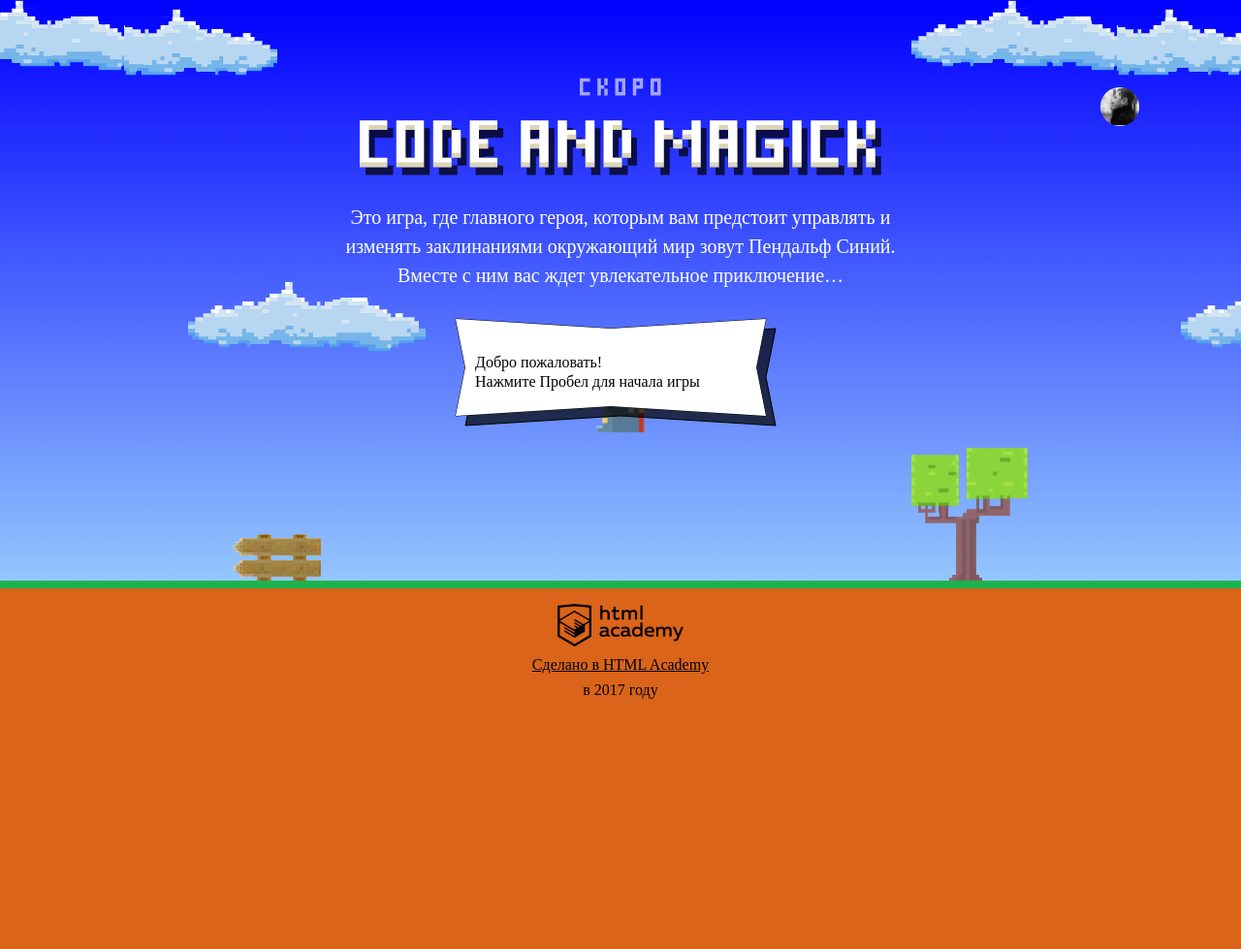
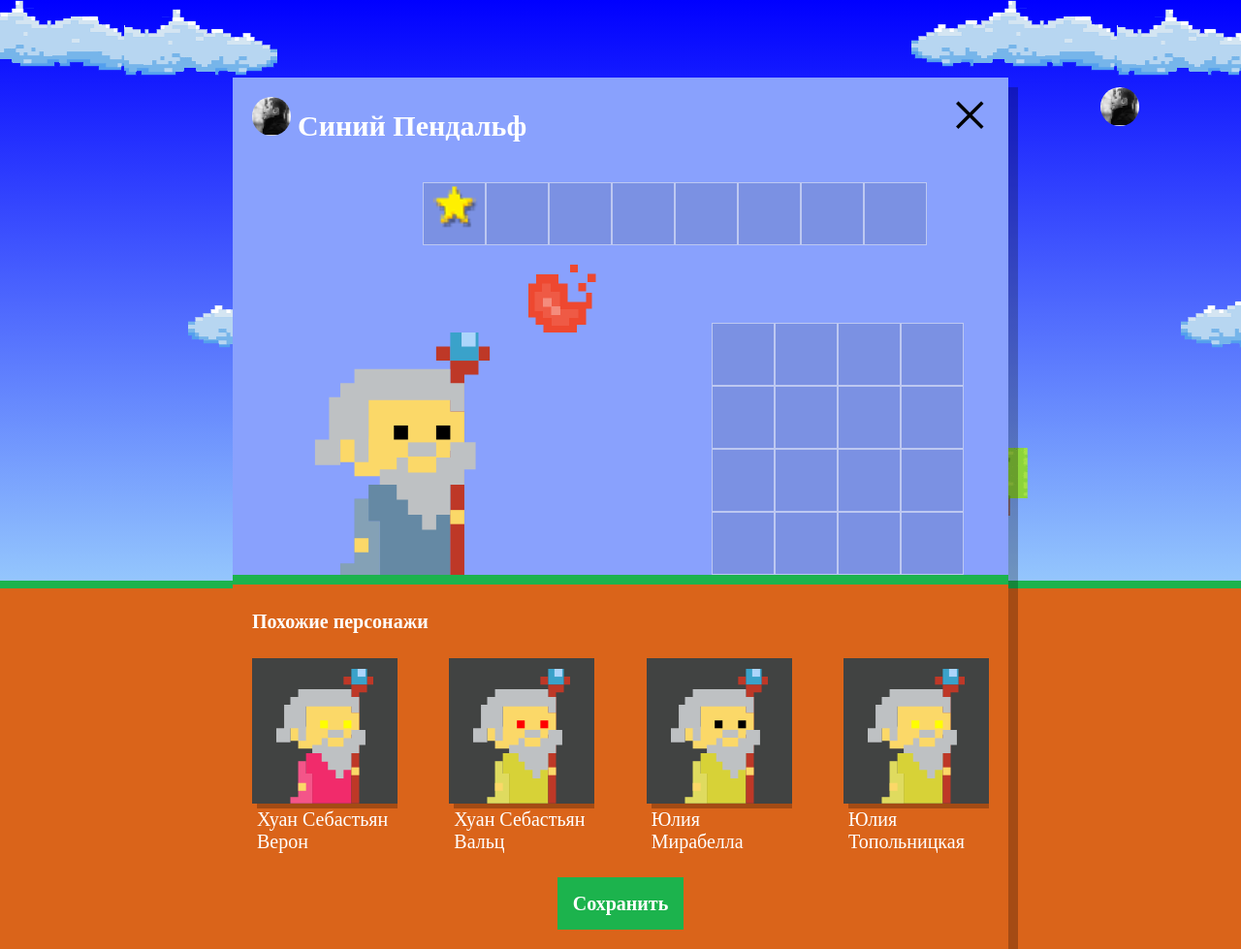
Before and after one commit to Verta-master/368857-code-and-magick, a website: page index.html in a window 1280 px wide. Shown: the whole page at 97% size. Before the commit the page ends 800 px from the top, so only its background shows below. Drawn offline with Linux system fonts and the light colour scheme; a web font is replaced by a local one.

Commit message:
Template drawing

```diff
--- a/index.html
+++ b/index.html
@@ -199,6 +199,7 @@
   }
 </script>
 <script src="js/stat.js"></script>
+<script src="js/setup.js"></script>
 <script src="js/game.js"></script>
 
 </body>
--- /dev/null
+++ b/js/setup.js
@@ -0,0 +1,71 @@
+'use strict';
+
+var userDialog = document.querySelector('.setup');
+var wizardList = document.querySelector('.setup-similar');
+var similarListElement = document.querySelector('.setup-similar-list');
+var similarWizardTemplate = document.querySelector('#similar-wizard-template').content;
+
+var WIZARD_NAMES = ['Иван', 'Хуан Себастьян', 'Мария', 'Кристоф', 'Виктор', 'Юлия', 'Люпита', 'Вашингтон'];
+
+var WIZARD_SURNAMES = ['да Марья', 'Верон', 'Мирабелла', 'Вальц', 'Онопко', 'Топольницкая', 'Нионго', 'Ирвинг'];
+
+var COAT_COLORS = ['rgb(101, 137, 164)', 'rgb(241, 43, 107)', 'rgb(146, 100, 161)', 'rgb(56, 159, 117)', 'rgb(215, 210, 55)', 'rgb(0, 0, 0)'];
+
+var EYES_COLORS = ['black', 'red', 'blue', 'yellow', 'green'];
+
+var wizards = [
+  {
+    name: '',
+    coatColor: '',
+    eyesColor: ''
+  },
+  {
+    name: '',
+    coatColor: '',
+    eyesColor: ''
+  },
+  {
+    name: '',
+    coatColor: '',
+    eyesColor: ''
+  },
+  {
+    name: '',
+    coatColor: '',
+    eyesColor: ''
+  },
+];
+
+// Нахождение случайного целого из диапазона
+function getRandomInt(min, max) {
+  return Math.floor(Math.random() * (max - min)) + min;
+}
+
+// Заполнение массива данных
+function createWizard(wizard) {
+  wizard.name = WIZARD_NAMES[getRandomInt(0, WIZARD_NAMES.length)] + ' ' + WIZARD_SURNAMES[getRandomInt(0, WIZARD_SURNAMES.length)];
+  wizard.coatColor = COAT_COLORS[getRandomInt(0, COAT_COLORS.length)];
+  wizard.eyesColor = EYES_COLORS[getRandomInt(0, EYES_COLORS.length)];
+}
+
+for (var i = 0; i < wizards.length; i++) {
+  createWizard(wizards[i]);
+}
+
+// Отрисовка шаблона
+userDialog.classList.remove('hidden');
+wizardList.classList.remove('hidden');
+
+var renderWizard = function (wizard) {
+  var wizardElement = similarWizardTemplate.cloneNode(true);
+  wizardElement.querySelector('.setup-similar-label').textContent = wizard.name;
+  wizardElement.querySelector('.wizard-coat').style = 'fill: ' + wizard.coatColor;
+  wizardElement.querySelector('.wizard-eyes').style = 'fill: ' + wizard.eyesColor;
+  return wizardElement;
+};
+
+var fragment = document.createDocumentFragment();
+for (i = 0; i < wizards.length; i++) {
+  fragment.appendChild(renderWizard(wizards[i]));
+}
+similarListElement.appendChild(fragment);
--- a/js/stat.js
+++ b/js/stat.js
@@ -76,13 +76,7 @@ window.renderStatistics = function (ctx, names, times) {
 
   // Useful functions
   function getMaxFromArray(customArray) {
-    var max = -1;
-    customArray.forEach(function (item) {
-      if (item > max) {
-        max = item;
-      }
-    });
-    return max;
+    return Math.max.apply(null, customArray);
   }
 
   function getColorPlayer(player) {
```
